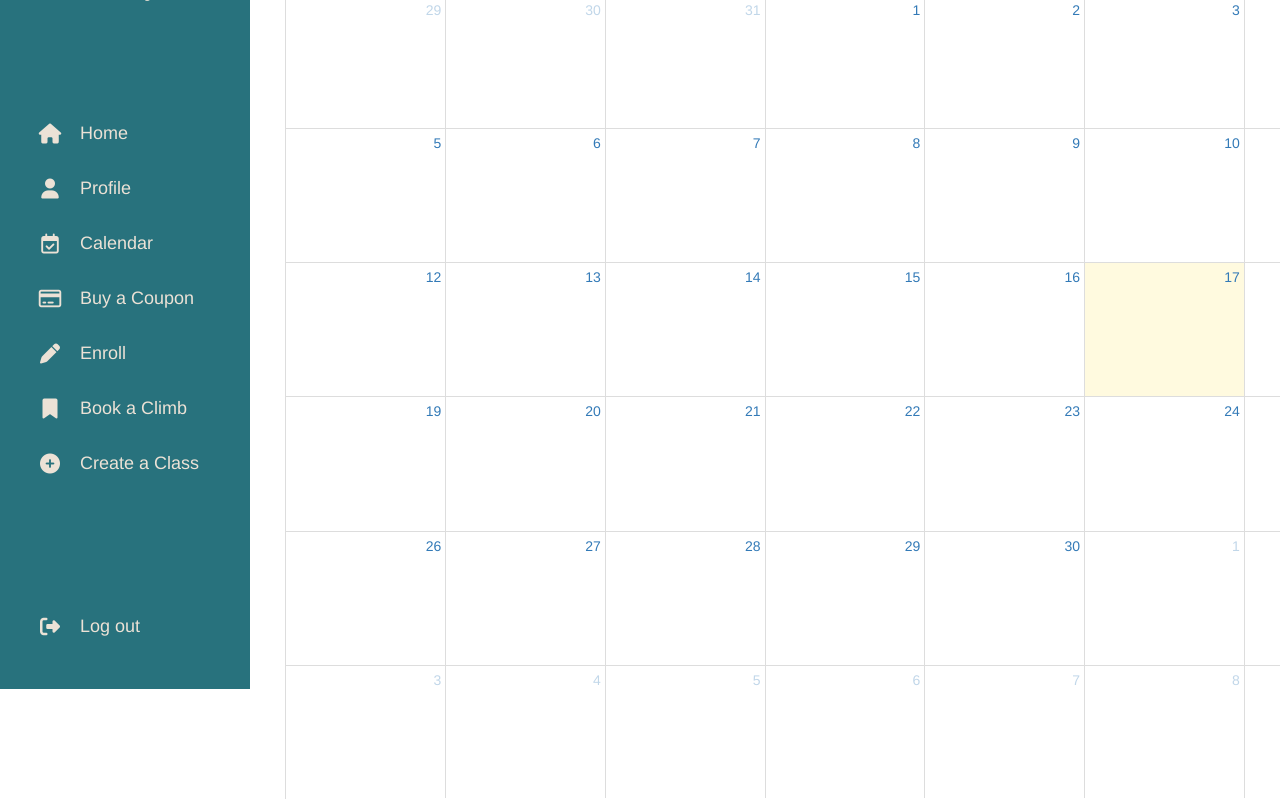
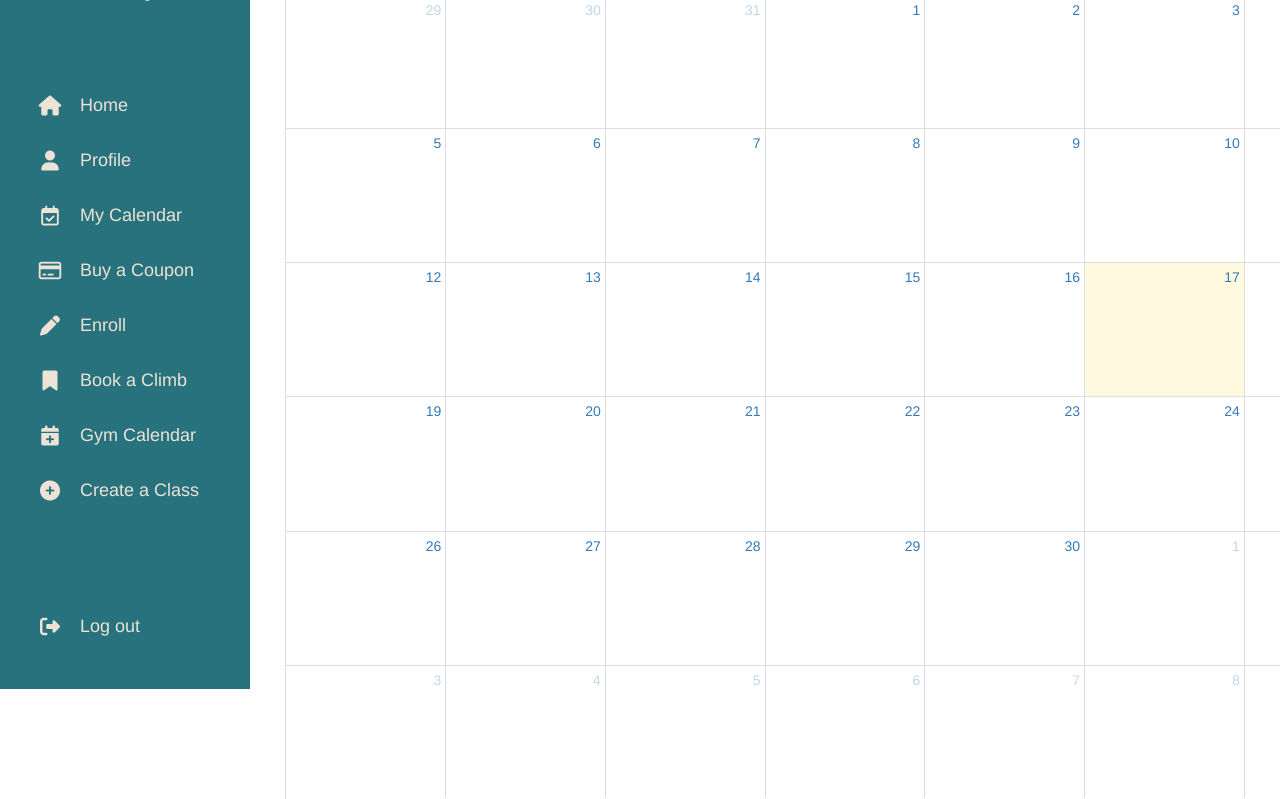
Before and after one commit to Vazkuz/Capstone-Project, a Django app: page /my_calendar in a window 1280 px wide; the page is wider, and only the part inside the window is pictured. Shown: the part 111-910 px from the top of that part. Run offline with Django 4.2, Linux system fonts and the light colour scheme; the visitor is signed in with stand-in values (Sample User, id 1); data that the repository does not hold is empty; some libraries are stand-ins or nearby versions.

Commit message:
GymCalendar

```diff
--- a/escalada/static/escalada/app.css
+++ b/escalada/static/escalada/app.css
@@ -108,7 +108,7 @@ hr {
     background-color: var(--login-out-color);
 }
 
-.fc-daygrid-day-number:hover{
+.fc-daygrid-day-number:hover, .fc-event:hover{
     cursor: pointer;
 }
 
--- a/escalada/templates/escalada/calendar.html
+++ b/escalada/templates/escalada/calendar.html
@@ -20,19 +20,29 @@
             events: [
                 {% for lesson in myLessons %}
                     {
+                        id: {{lesson.id}},
                         title: "Clase de escalada",
                         start: "{{ lesson.class_date | date:'Y-m-d'}}T{{lesson.climbClass.begin_time | date:'G:i:s'}}",
                         end: "{{ lesson.class_date | date:'Y-m-d'}}T{{lesson.climbClass.end_time | date:'G:i:s'}}",
+                        extendedProps: {
+                          climbers: {{lesson.id}}
+                        }
                     },
                 {% endfor %}
                 {% for climb in myClimbs %}
                     {
+                        id: {{climb.id}},
                         title: "Escalada libre",
                         start: "{{ climb.date | date:'Y-m-d'}}T{{climb.begin_time | date:'G:i:s'}}",
                         end: "{{ climb.date | date:'Y-m-d'}}T{{climb.end_time | date:'G:i:s'}}",
                     },
                 {% endfor %}
             ],
+            eventClick: function(info) {
+                {% if gymCalendar %}
+                    alert('Event: ' + info.event.id);
+                {% endif %}
+              },
             dateClick: function(info) {
                 calendar.gotoDate(info.date);
                 calendar.changeView('timeGridDay');
--- a/escalada/templates/escalada/layout.html
+++ b/escalada/templates/escalada/layout.html
@@ -34,7 +34,7 @@
         <nav id="navBar">
             <div class="nav-brand">
                 <p id="escalada-brand">Escalada</p>
-                <p><em>Your climbing site!</em></p>
+                <p style=""><em>Your climbing site!</em></p>
             </div>
             <ul class="nav-items">
                 <li>
@@ -53,7 +53,7 @@
                 <li>
                     <a href="{% url 'my_calendar' %}">
                         <i class="fa-regular fa-calendar-check icon"></i>
-                        <span>Calendar</span>
+                        <span>My Calendar</span>
                     </a>
                 </li>
                 <li>
@@ -90,6 +90,12 @@
                 {% endif %}
                 {% if user.is_superuser %}
                 <li>
+                    <a href="{% url 'gymCalendar' %}">
+                        <i class="fa-solid fa-calendar-plus icon"></i>
+                        <span>Gym Calendar</span>
+                    </a>
+                </li>
+                <li>
                     <a href="{% url 'createClass' %}">
                         <i class="fa-solid fa-circle-plus icon"></i>
                         <span>Create a Class</span>
--- a/escalada/urls.py
+++ b/escalada/urls.py
@@ -18,4 +18,6 @@ urlpatterns = [
     path("bookAClimb", views.bookAClimb, name="bookAClimb"),
     path("bookingSubmitted", views.bookingSubmitted, name="bookingSubmitted"),
     path("profile/<int:user_id>", views.profile, name="profile"),
+    path("gymCalendar", views.gymCalendar, name="gymCalendar"),
+    path("lesson/<int:lesson_id>", views.lesson_view, name="lesson")
 ]
--- a/escalada/views.py
+++ b/escalada/views.py
@@ -354,6 +354,22 @@ def profile(request, user_id):
     else:
         return HttpResponseRedirect(reverse('index'))
 
+
+@staff_member_required(login_url=reverse_lazy('index'))
+def gymCalendar(request):
+    lessons = Lesson.objects.all()
+    climbs = FreeClimb.objects.all()
+    gymCalendar = True
+    return render(request, "escalada/calendar.html",{
+        "myLessons": lessons,
+        "myClimbs": climbs,
+        "gymCalendar": gymCalendar
+    })
+
+@staff_member_required(login_url=reverse_lazy('index'))
+def lesson_view(request, lesson_id):
+    pass
+
 def EnrollToLesson(climbClass, coupon, class_date,climber):
     # Check if the enrollment already exists:
     if Lesson.objects.filter(climbClass=climbClass, coupon=coupon, class_date=class_date).count() > 0:
```
